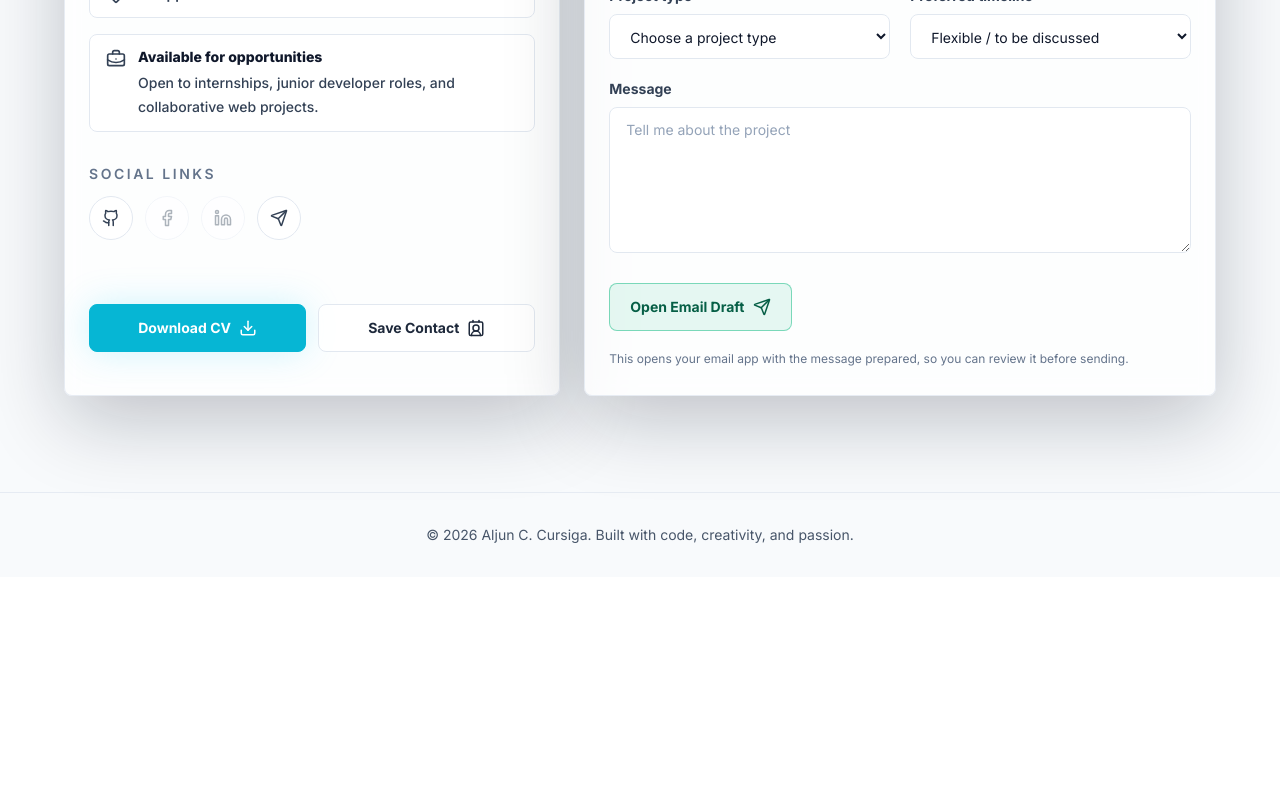
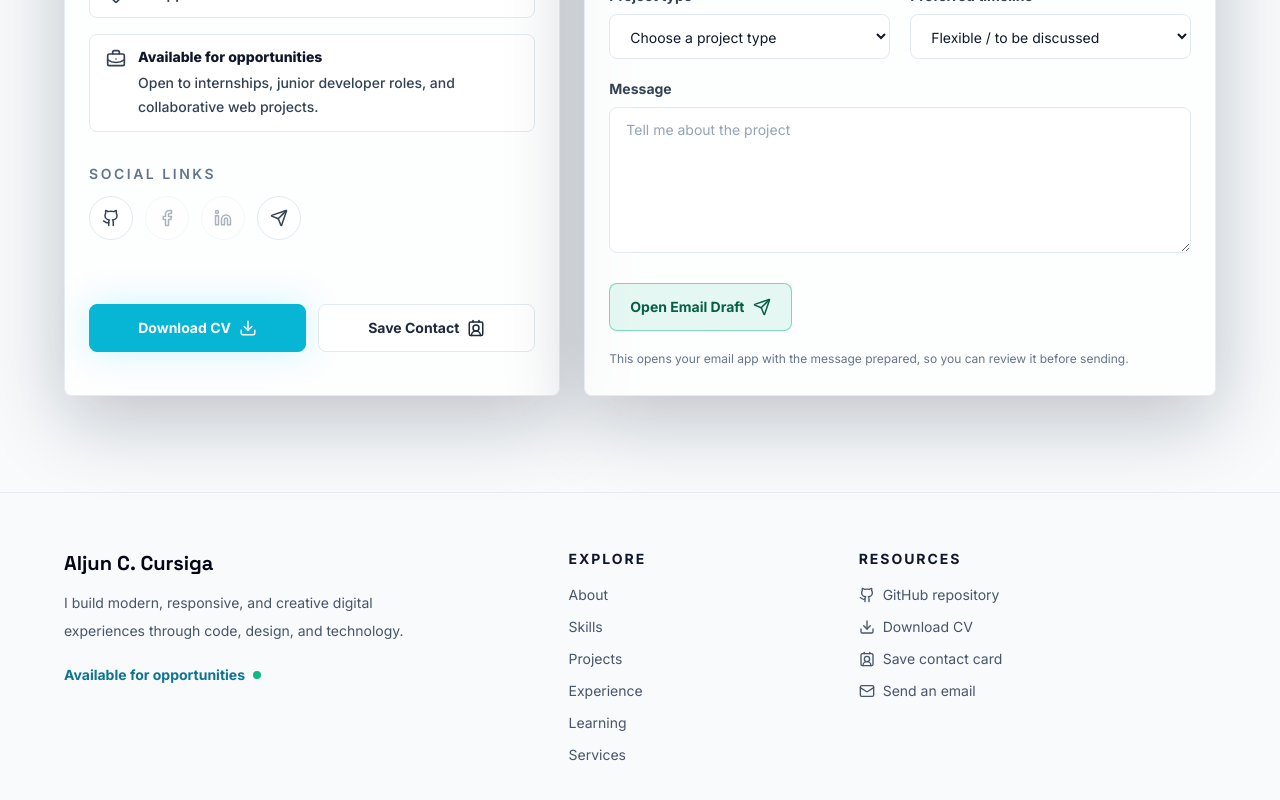
Before and after one commit to Nakauli/aljun-cursiga-portfolio, a React (Vite) app: page / in a window 1280 px wide. Shown: the part 11178-11978 px from the top of the page. Before the commit the page ends 11755 px from the top, so only its background shows below. Built offline with nearby package versions, Linux system fonts and the light colour scheme.

Commit message:
feat: build complete portfolio footer navigation

```diff
--- a/src/components/Footer.jsx
+++ b/src/components/Footer.jsx
@@ -1,9 +1,74 @@
+import { ContactRound, Download, Github, Mail } from "lucide-react";
 import { profile } from "../data/profile.js";
+
+const sectionLinks = [
+  { label: "About", href: "#about" },
+  { label: "Skills", href: "#skills" },
+  { label: "Projects", href: "#projects" },
+  { label: "Experience", href: "#experience" },
+  { label: "Learning", href: "#learning" },
+  { label: "Services", href: "#services" },
+];
+
+const resourceLinks = [
+  { label: "GitHub repository", href: profile.github, icon: Github, external: true },
+  { label: "Download CV", href: profile.cvPath, icon: Download, download: true },
+  { label: "Save contact card", href: profile.contactCardPath, icon: ContactRound, download: true },
+  { label: "Send an email", href: `mailto:${profile.email}`, icon: Mail },
+];
 
 export default function Footer() {
   return (
-    <footer className="relative z-10 border-t border-slate-200/80 px-4 py-8 text-center text-sm text-slate-600 dark:border-white/10 dark:text-slate-400">
-      <p>&copy; 2026 {profile.name}. Built with code, creativity, and passion.</p>
+    <footer className="relative z-10 border-t border-slate-200/80 px-4 pb-8 pt-14 text-sm text-slate-600 dark:border-white/10 dark:text-slate-400">
+      <div className="mx-auto grid max-w-6xl gap-10 border-b border-slate-200/80 pb-12 dark:border-white/10 md:grid-cols-[1.3fr_0.7fr_1fr]">
+        <div>
+          <a href="#home" className="font-display text-xl font-bold text-slate-950 dark:text-white">
+            {profile.name}
+          </a>
+          <p className="mt-3 max-w-sm leading-7">{profile.tagline}</p>
+          <a href="#contact" className="mt-5 inline-flex items-center gap-2 font-bold text-cyan-700 transition hover:text-cyan-500 dark:text-cyan-300">
+            {profile.availability.status}
+            <span className="h-2 w-2 rounded-full bg-emerald-500" aria-hidden="true" />
+          </a>
+        </div>
+
+        <nav aria-label="Footer sections">
+          <p className="font-bold uppercase tracking-[0.14em] text-slate-900 dark:text-white">Explore</p>
+          <div className="mt-4 grid grid-cols-2 gap-x-5 gap-y-3 md:grid-cols-1">
+            {sectionLinks.map((link) => (
+              <a key={link.href} href={link.href} className="transition hover:text-cyan-700 dark:hover:text-cyan-300">
+                {link.label}
+              </a>
+            ))}
+          </div>
+        </nav>
+
+        <div>
+          <p className="font-bold uppercase tracking-[0.14em] text-slate-900 dark:text-white">Resources</p>
+          <div className="mt-4 grid gap-3">
+            {resourceLinks.map((link) => {
+              const Icon = link.icon;
+              return (
+                <a
+                  key={link.label}
+                  href={link.href}
+                  download={link.download}
+                  target={link.external ? "_blank" : undefined}
+                  rel={link.external ? "noreferrer" : undefined}
+                  className="inline-flex items-center gap-2 transition hover:text-cyan-700 dark:hover:text-cyan-300"
+                >
+                  <Icon size={16} aria-hidden="true" />
+                  {link.label}
+                </a>
+              );
+            })}
+          </div>
+        </div>
+      </div>
+      <div className="mx-auto flex max-w-6xl flex-col gap-2 pt-6 text-xs sm:flex-row sm:items-center sm:justify-between">
+        <p>&copy; {new Date().getFullYear()} {profile.name}. All rights reserved.</p>
+        <p>Built with React, thoughtful iteration, and continuous learning.</p>
+      </div>
     </footer>
   );
 }
```
